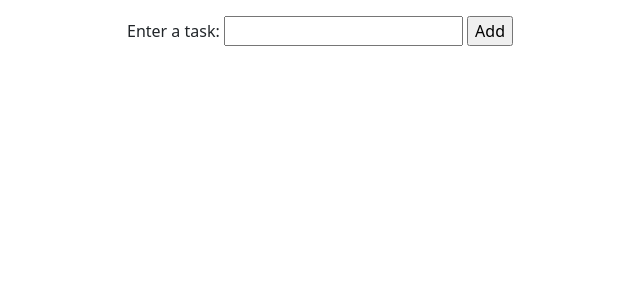
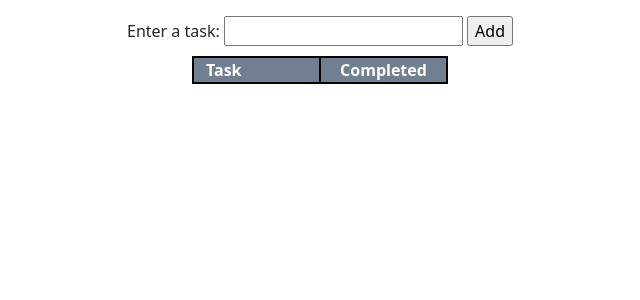
Before and after one commit to Project-Summer-2023/Project-Summer-2023.github.io, a Flask app: page /tasks in a window 1280 px wide. Shown: the top 300 px of the page, without its empty margins (320-960 px from the left). Run offline with Flask 3, Linux system fonts and the light colour scheme.

Commit message:
Add full task list display on load

```diff
--- a/app/static/css/styles.css
+++ b/app/static/css/styles.css
@@ -1,4 +1,34 @@
 body,
 html {
   text-align: center;
+  /* letter-spacing: 0.1px; */
 }
+
+#task_table {
+  margin: 10px auto;
+  width: 20%;
+  border: 1px solid black;
+}
+
+.col {
+  border: 1px solid black;
+}
+
+.row {
+  background-color: rgb(107, 131, 156);
+  color: white;
+}
+
+.row:nth-child(even) {
+  background-color: rgb(149, 178, 210);
+}
+
+.task_col {
+  text-align: left;
+}
+
+.table_header {
+  font-weight: bold;
+  color: white;
+  background-color: slategray;
+}
--- a/app/templates/tasks.html
+++ b/app/templates/tasks.html
@@ -12,5 +12,46 @@
     <label for="task">Enter a task: </label>
     <input type="text" name="task" id="task" required>
     <input type="submit" value="Add">
+
 </form>
+
+<div class="container text-center" id="task_table">
+    <div class="row">
+        <div class="col task_col table_header">
+            Task
+        </div>
+        <div class="col table_header">
+            Completed
+        </div>
+    </div>
+    {% for task in task_list %}
+
+    <div class="row">
+        <div class="col task_col">
+            {{ task.content }}
+        </div>
+        <div class="col">
+            <div class="form-check">
+                <input class="form-check-input" type="checkbox" value=""
+                    id="flexCheck{{ 'Default' if not task.completed else 'Checked' }}">
+                <label class="form-check-label" for="flexCheck{{ 'Default' if not task.completed else 'Checked'}}"
+                    {{ "checked" if task.completed }}>
+            </div>
+        </div>
+    </div>
+
+    {% endfor %}
+    <!-- <div class="row">
+        <div class="col">
+            col1
+        </div>
+        <div class="col">
+            col2
+        </div>
+        <div class="col">
+            col3
+        </div>
+    </div> -->
+</div>
+
 {% endblock %}
--- a/app/views.py
+++ b/app/views.py
@@ -22,5 +22,8 @@
             return redirect("/tasks")
         except:
             return render_template("tasks.html", error=Error.insert)
+    else:
+        task_list = db.session.query(Tasks).all()
+        print(task_list)
 
-    return render_template("tasks.html", error=Error.none)
+        return render_template("tasks.html", error=Error.none, task_list=task_list)
```
